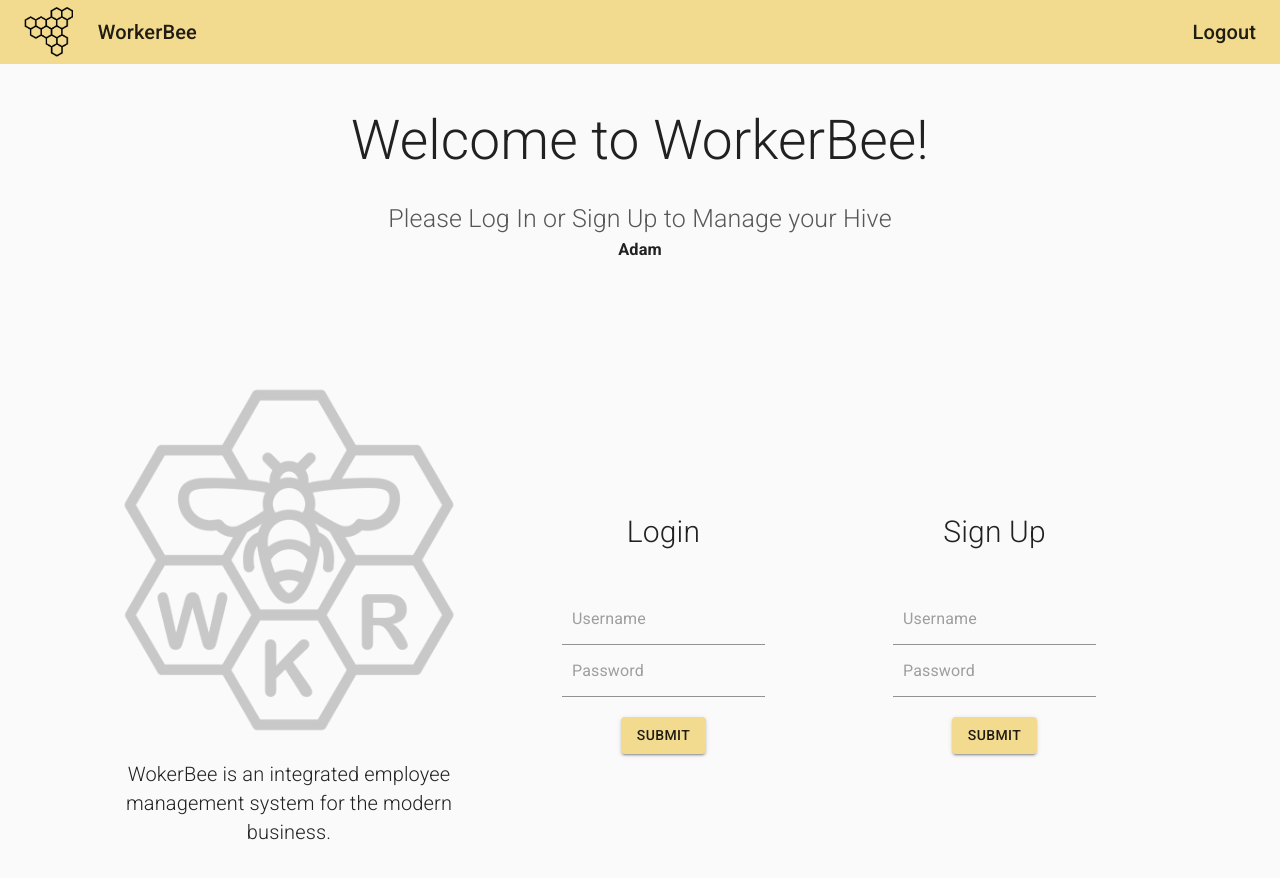
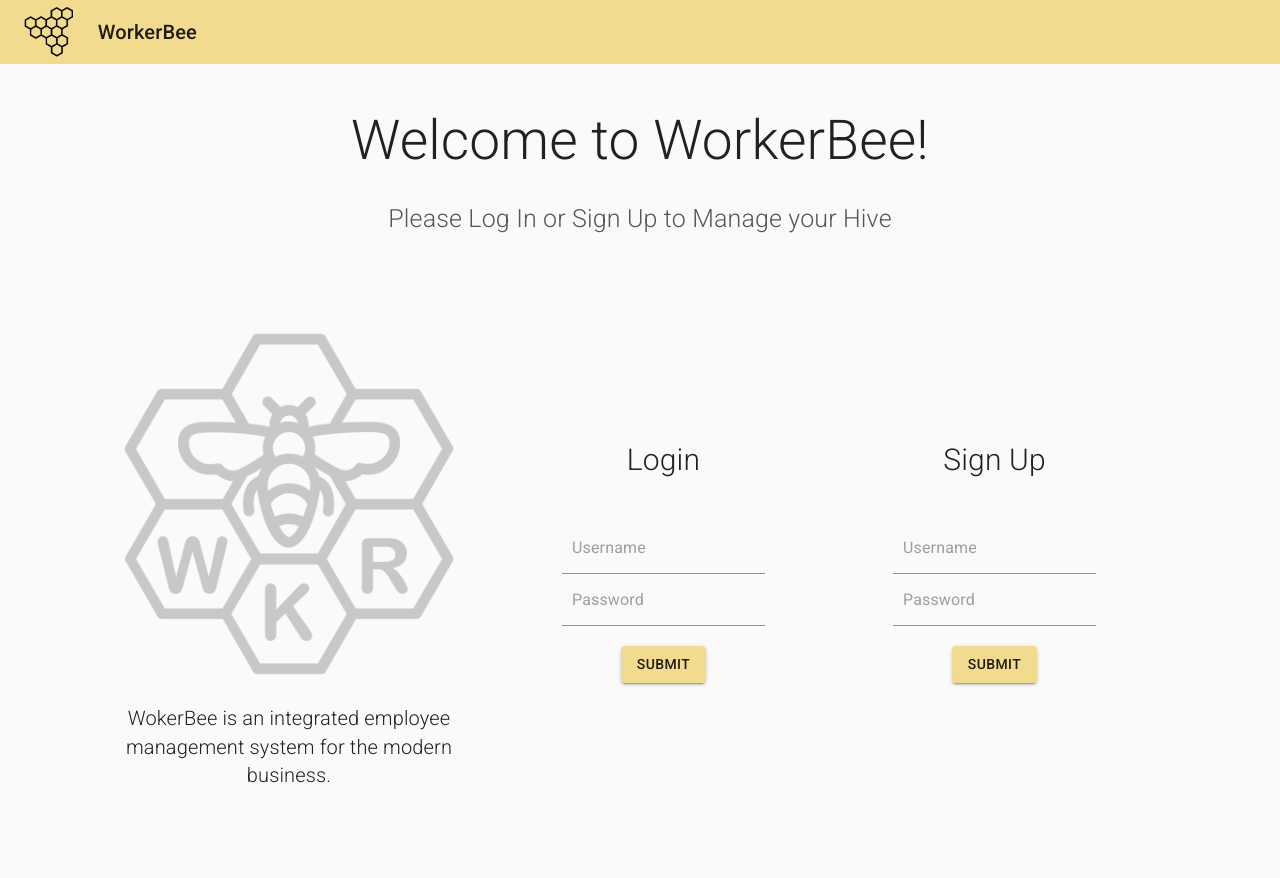
Before and after one commit to awolfden/WKRBee, a React (Create React App) app in the folder wkrbee_react/: page / in a window 1280 px wide. Shown: the top 878 px of the page. Built offline with nearby package versions, Linux system fonts and the light colour scheme.

Commit message:
logout button conditional toggle added

```diff
--- a/wkrbee_react/src/App.css
+++ b/wkrbee_react/src/App.css
@@ -68,6 +68,7 @@
 .loginForm h3 {
     font-size: 30px;
     font-weight: 200;
+    margin-top: 0;
 }
 
 .indexScreenDiv {
--- a/wkrbee_react/src/components/NavBar.jsx
+++ b/wkrbee_react/src/components/NavBar.jsx
@@ -54,7 +54,9 @@ function ElevateAppBar(props) {
                   <img src={HiveLogo} alt={'worker bee logo'} style={{height: '50px', paddingRight: '25px'}}/>
                   <Typography variant="h6">WorkerBee</Typography>
                 </div>
-                <Typography onClick={logout} variant="h6" className={classes.logout} id='logout'>Logout</Typography>
+                {props.logged ? <Typography onClick={logout} variant="h6" className={classes.logout} id='logout'>Logout</Typography>
+                : <Typography variant="h6" className={classes.logout} id='logout'></Typography>
+                }
             </Toolbar>
             </AppBar>
         </ElevationScroll>
--- a/wkrbee_react/src/screens/AuthScreen.jsx
+++ b/wkrbee_react/src/screens/AuthScreen.jsx
@@ -17,7 +17,6 @@ function AuthScreen(props) {
       <div className='authScreenHeading'>
         <h1>Welcome to WorkerBee!</h1>
         <h2>Please Log In or Sign Up to Manage your Hive</h2>
-        <h3>{props.firstName}</h3>
       </div>
       <div className='authScreenFormsContainer'>
         <div className='authScreenLogoDiv'>
```
